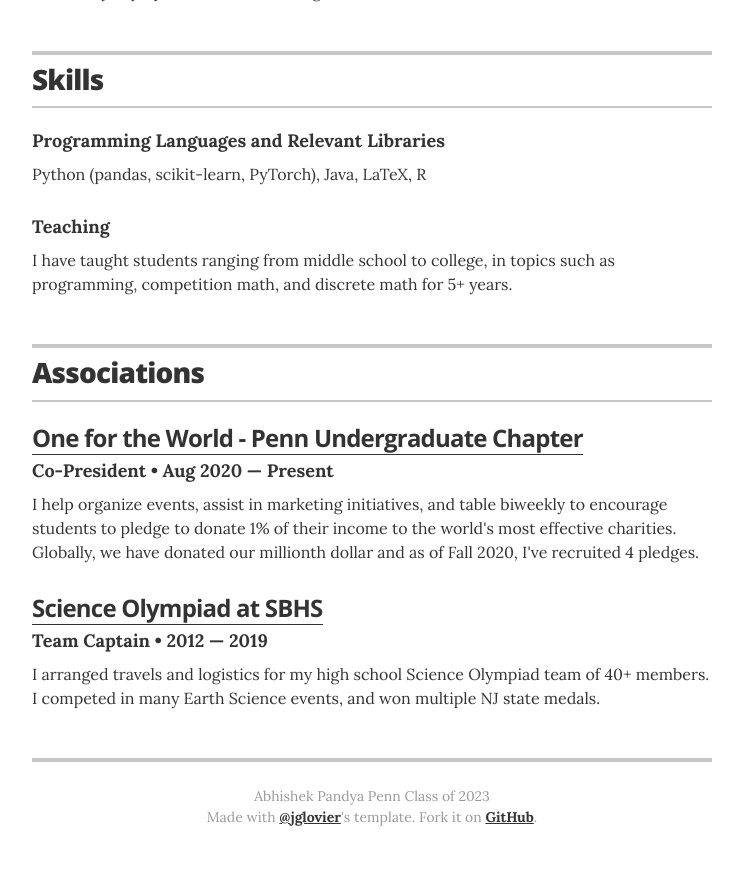
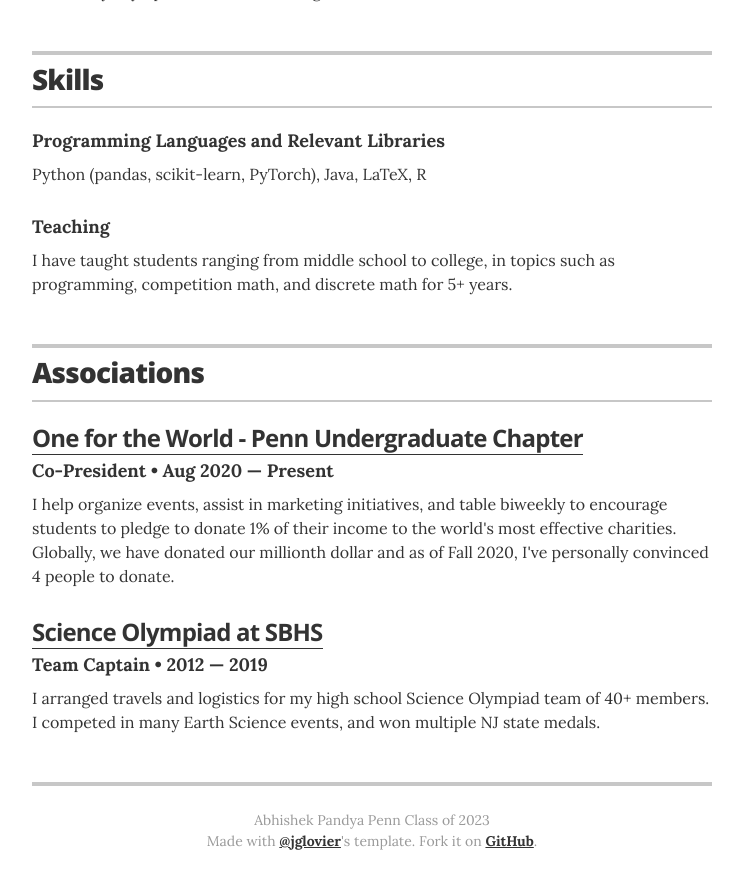
Before and after one commit to abhishekp106/old-website, a Jekyll site: the page built from index.html, in a window 1280 px wide and 900 px high, scrolled down 2753 px. Shown: the top 889 px of the window, without its empty margins (268-1011 px from the left). Built offline with Jekyll 4.4.1, drawn with Linux system fonts in a browser that asks for light colours.

Commit message:
Update associations.yml

```diff
--- a/_data/associations.yml
+++ b/_data/associations.yml
@@ -5,7 +5,7 @@
   role: Co-President
   year: Aug 2020 &mdash; Present
   url: https://www.1fortheworld.org/
-  summary: "I help organize events, assist in marketing initiatives, and table biweekly to encourage students to pledge to donate 1% of their income to the world's most effective charities. Globally, we have donated our millionth dollar and as of Fall 2020, I've recruited 4 pledges."
+  summary: "I help organize events, assist in marketing initiatives, and table biweekly to encourage students to pledge to donate 1% of their income to the world's most effective charities. Globally, we have donated our millionth dollar and as of Fall 2020, I've personally convinced 4 people to donate."
 
 
 - organization: Science Olympiad at SBHS
```
